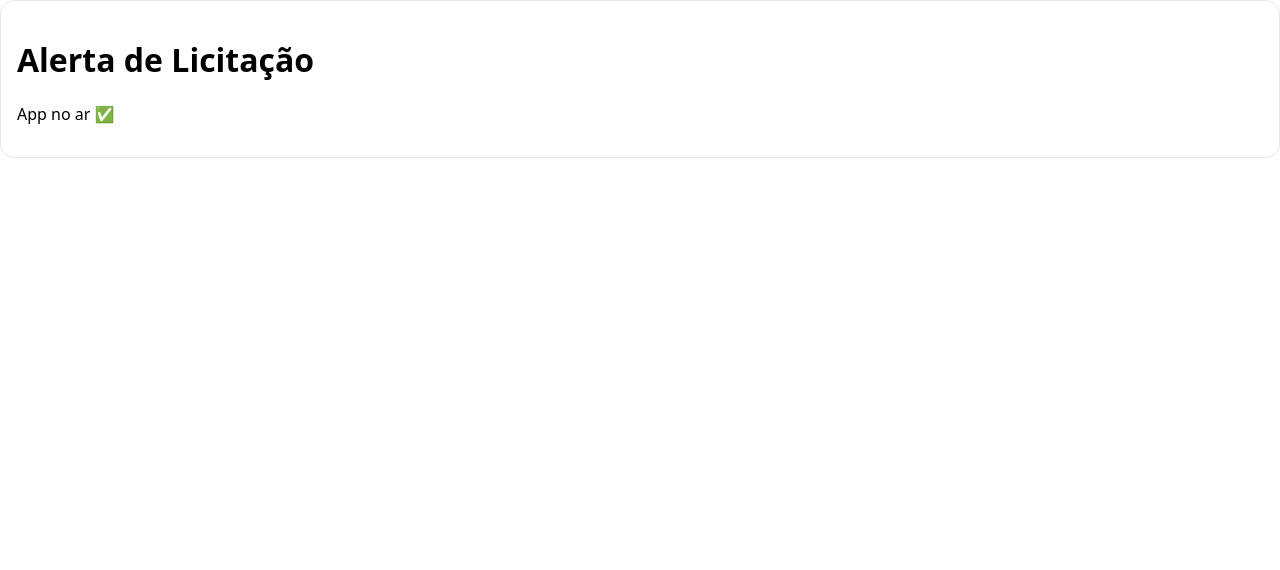
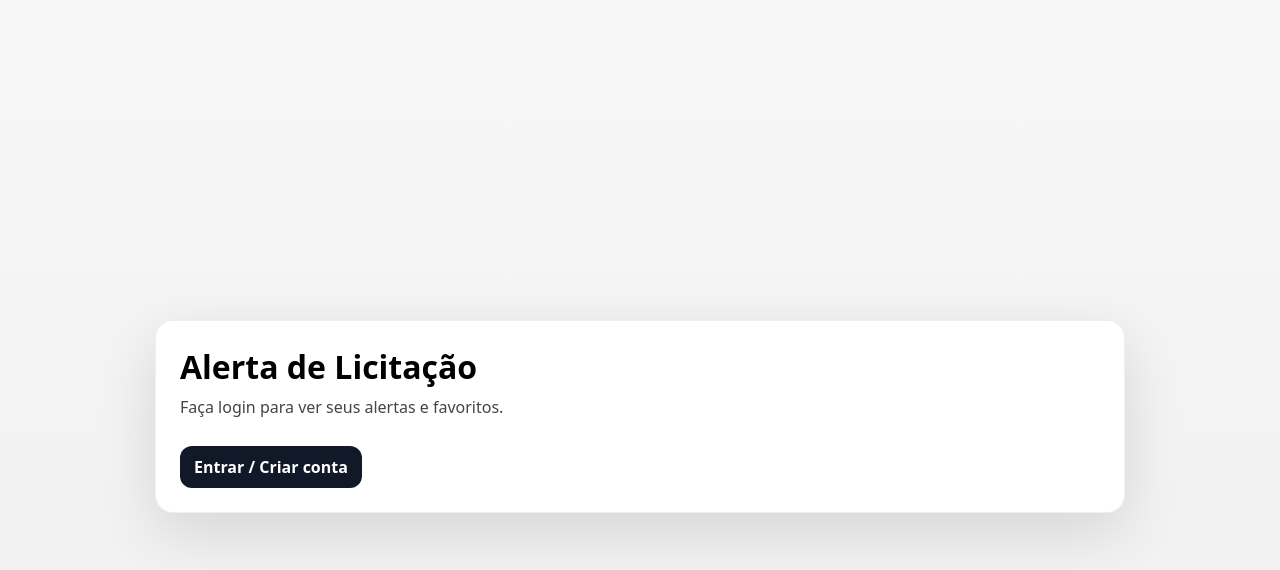
Before and after one commit to cleonenas123-dev/alerta-licitacao-v2, a Next.js app: page / in a window 1280 px wide. Shown: the top 570 px of the page. Built offline with nearby package versions, Linux system fonts and the light colour scheme.

Commit message:
Update page.js

```diff
--- a/app/page.js
+++ b/app/page.js
@@ -1,8 +1,45 @@
-export default function Page() {
+export default function Home() {
   return (
-    <div style={{ background:"#fff", border:"1px solid #e5e7eb", borderRadius:14, padding:16 }}>
-      <h1>Alerta de Licitação</h1>
-      <p>App no ar ✅</p>
-    </div>
+    <main
+      style={{
+        minHeight: "100vh",
+        display: "grid",
+        placeItems: "center",
+        background: "linear-gradient(180deg, #f7f7f7 0%, #efefef 100%)",
+        padding: 16,
+      }}
+    >
+      <div
+        style={{
+          width: "min(920px, 100%)",
+          background: "#fff",
+          borderRadius: 18,
+          boxShadow: "0 18px 60px rgba(0,0,0,.12)",
+          padding: 24,
+          border: "1px solid rgba(0,0,0,.06)",
+        }}
+      >
+        <h1 style={{ margin: 0 }}>Alerta de Licitação</h1>
+        <p style={{ marginTop: 8, color: "#444" }}>
+          Faça login para ver seus alertas e favoritos.
+        </p>
+
+        <a
+          href="/login"
+          style={{
+            display: "inline-block",
+            marginTop: 12,
+            background: "#111827",
+            color: "#fff",
+            padding: "10px 14px",
+            borderRadius: 12,
+            textDecoration: "none",
+            fontWeight: 700,
+          }}
+        >
+          Entrar / Criar conta
+        </a>
+      </div>
+    </main>
   );
 }
```
